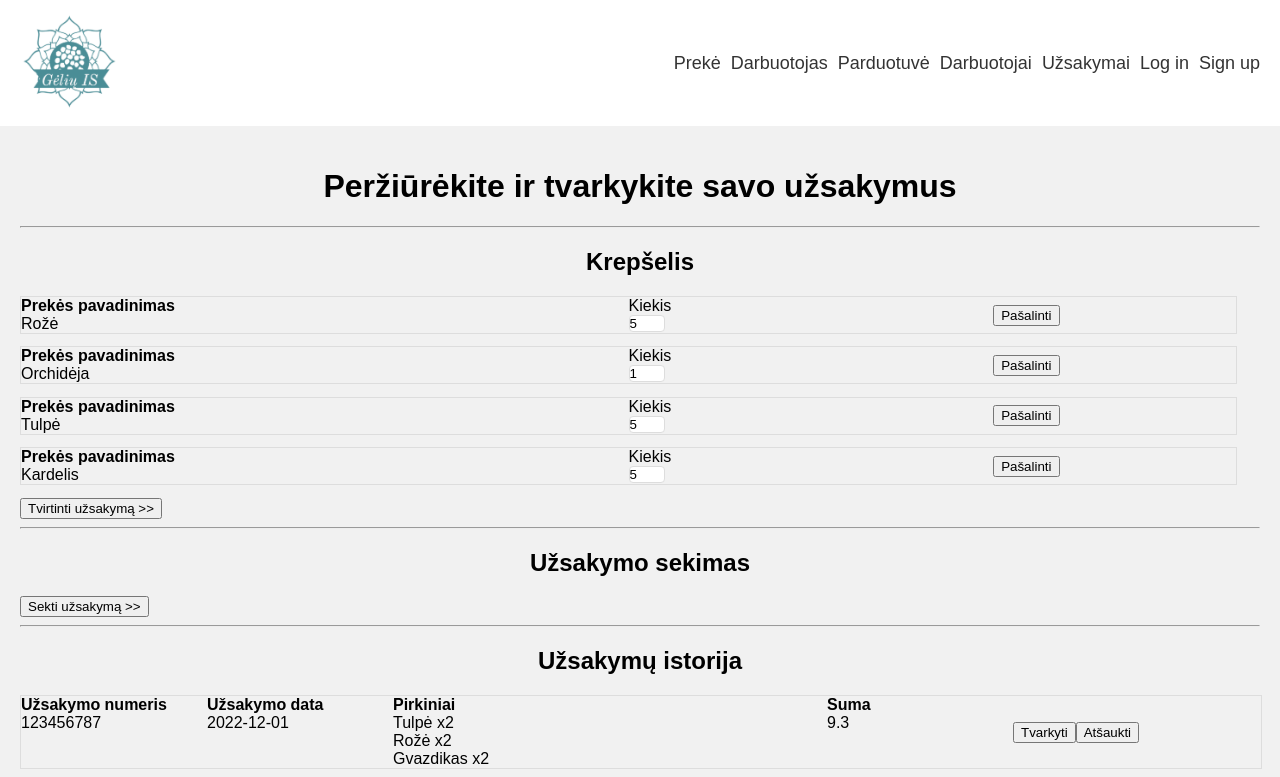
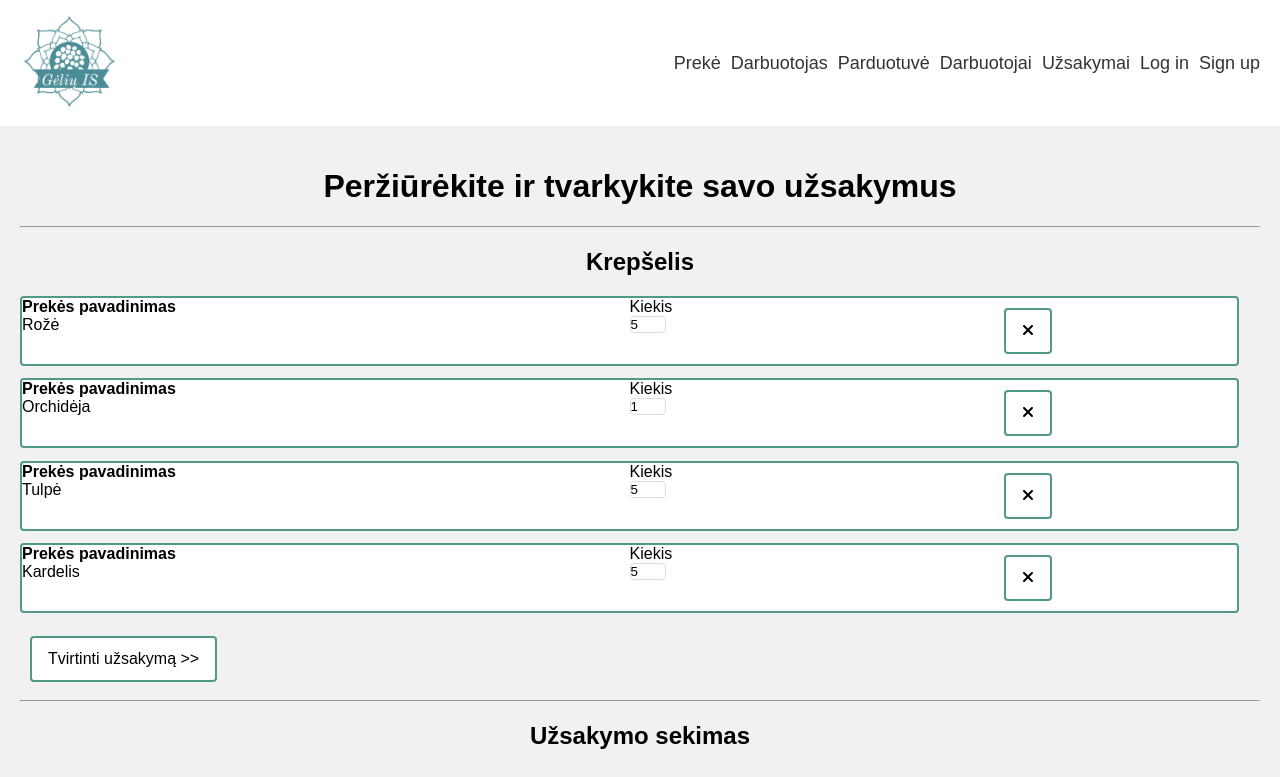
Before and after one commit to watewa/IS-pagrindai, a React (Create React App) app: page /order in a window 1280 px wide. Shown: the top 777 px of the page. Built offline with nearby package versions, Linux system fonts and the light colour scheme.

Commit message:
uzsakymai styling

```diff
--- a/src/pages/Order.css
+++ b/src/pages/Order.css
@@ -3,7 +3,11 @@
     margin-top: 1%;
     margin-bottom: 1%;
     width: 100%;
-    border: 1px solid #ddd;
+    /*border: 1px solid #ddd;*/
+
+    background-color: white;
+    border: 2px solid #539987;;
+    border-radius: 4px;
 }
 
 .orderCardBody {
@@ -38,11 +42,15 @@
 
 
 .basketCard {
+    background-color: white;
+    border: 2px solid #539987;;
+    border-radius: 4px;
+
     text-align: left;
     margin-top: 1%;
     margin-bottom: 1%;
     width: 98%;
-    border: 1px solid #ddd;
+    /*border: 1px solid #ddd;*/
 }
 
 .basketCardBody {
--- a/src/pages/Order.tsx
+++ b/src/pages/Order.tsx
@@ -1,4 +1,7 @@
 import './Order.css';
+import { FontAwesomeIcon } from '@fortawesome/react-fontawesome'
+import { faClose } from '@fortawesome/free-solid-svg-icons'
+import { faPenToSquare } from '@fortawesome/free-solid-svg-icons'
 
 type ItemObject = {
     Name: string;
@@ -25,6 +28,20 @@ var MyOrders: OrderObject[] = [
     {Id: 123456789, Date: '2022-12-01', Items: [{Name:"Tulpė", Quantity:2}], Total: 3.10}
 ]
 
+const userPreference = () => {
+    var userPreference;
+    const button = document.getElementById("msg");
+    if (window.confirm("Ar tikrai norite ištrinti?") === true) {
+        userPreference = "Sėkmingai ištrinta!";
+    } else {
+        userPreference = "Ištrinimas atšauktas!";
+    }
+    if(button != null){
+        button.innerHTML = userPreference;
+    }
+
+}
+
 const OrderBasket = MyItems.map((ItemObject) => (
     <div className="basketCard" key={ItemObject.Name}>
         <div className="basketCardBody">
@@ -39,7 +56,7 @@ const OrderBasket = MyItems.map((ItemObject) => (
                 </div>
             </div>
             <div className="basketCardButton">
-                <button>Pašalinti</button>
+                <button className ="button" onClick={() => userPreference()}><FontAwesomeIcon icon={faClose}/></button>
             </div>
         </div>
     </div>
@@ -65,8 +82,8 @@ const OrderHistory = MyOrders.map((OrderObject) => (
                 <div>{OrderObject.Total}</div>
             </div>
             <div className="orderCardButton">
-                <button>Tvarkyti</button>
-                <button>Atšaukti</button>
+                <button className ="button" onClick={() => userPreference()}><FontAwesomeIcon icon={faPenToSquare}/></button>
+                <button className ="button" onClick={() => userPreference()}><FontAwesomeIcon icon={faClose}/></button>
             </div>
         </div>
     </div>
@@ -83,14 +100,14 @@ const Order = () => {
                     <h2>Krepšelis</h2>
                     <div>{OrderBasket}</div>
                     <div className="confirm">
-                        <button type="button">Tvirtinti užsakymą {">>"}</button>
+                        <button type="button" className ="button">Tvirtinti užsakymą {">>"}</button>
                     </div>
                 </div>
                 <hr></hr>
                 <div>
                     <h2>Užsakymo sekimas</h2>
                     <div className="confirm">
-                        <button type="button">Sekti užsakymą {">>"}</button>
+                        <button type="button" className ="button">Sekti užsakymą {">>"}</button>
                     </div>
                 </div>
                 <hr></hr>
```
